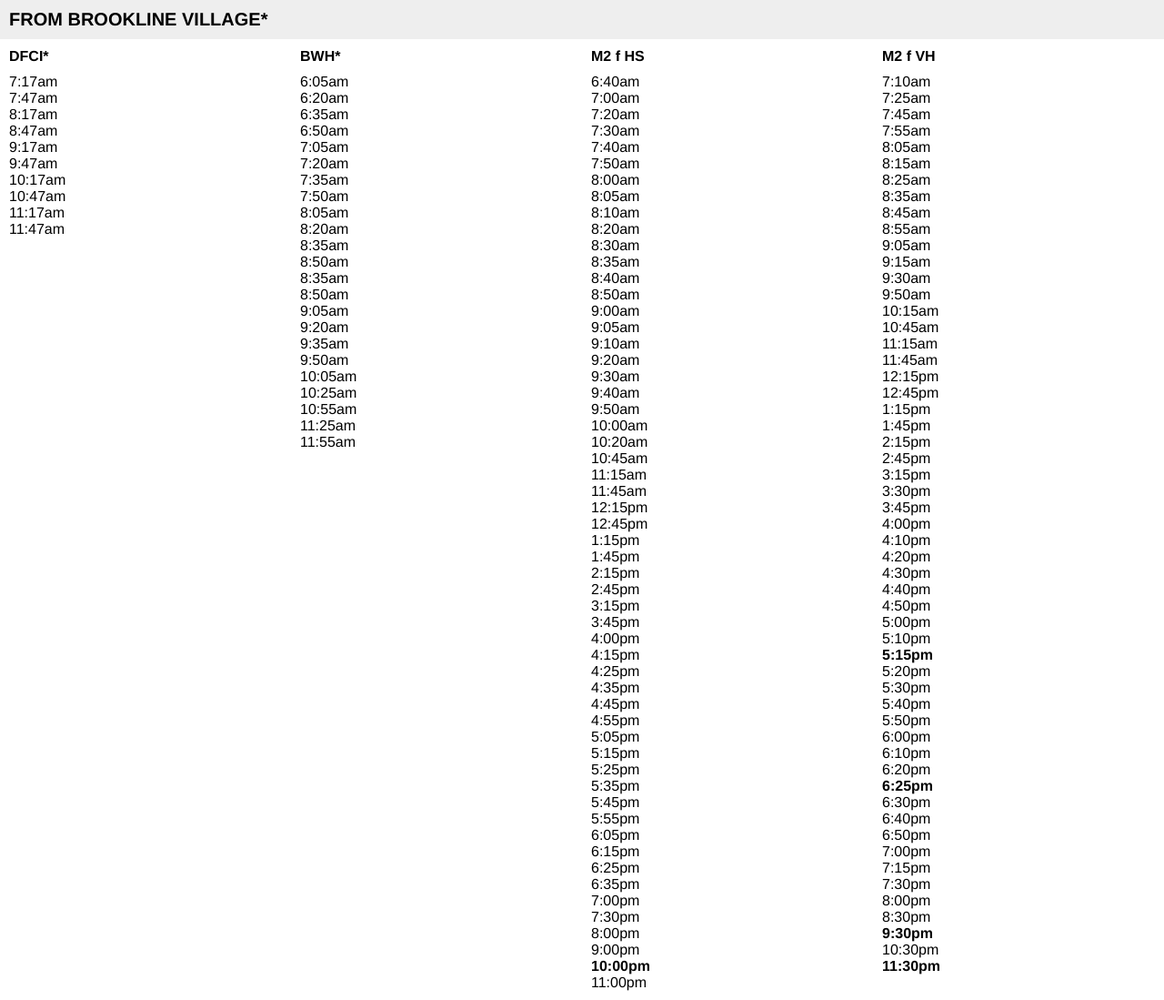
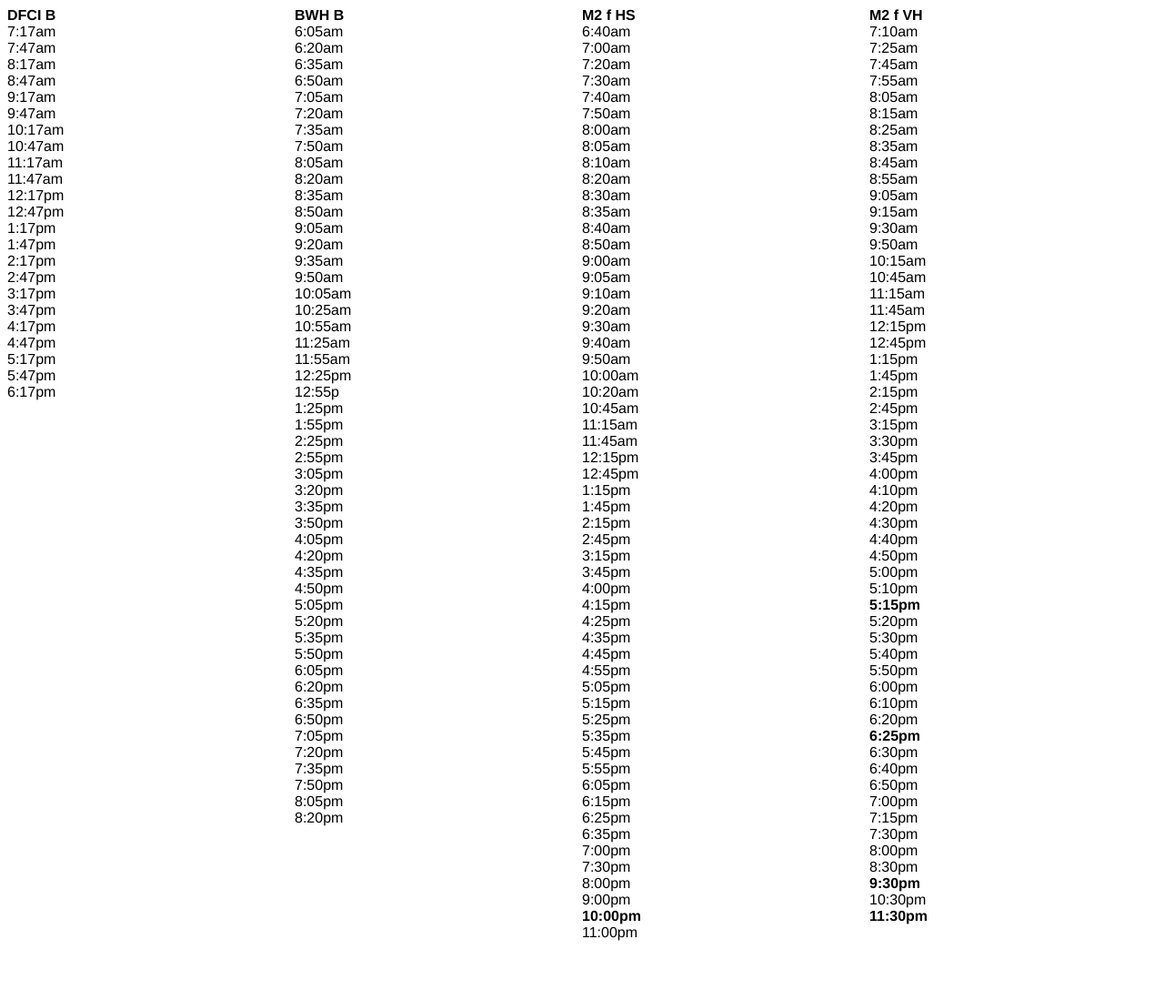
Before and after one commit to xindan/xindan.github.io, a Jekyll site: the page shuttle/index.html, which Jekyll copies as it is, in a window 1280 px wide. Shown: the whole page at 91% size. Built offline with Jekyll 4.4.1, drawn with Linux system fonts in a browser that asks for light colours; Markdown is read by kramdown in place of the engine named in the settings; after the commit the page ends 1034 px from its top, so only the background shows below that.

Commit message:
General updates

```diff
--- a/shuttle/index.html
+++ b/shuttle/index.html
@@ -2,24 +2,20 @@
 <html lang="en">
 <head>
 <meta charset="utf-8">
-<title>Shuttle</title>
+<title>shuttle | xindan's little world</title>
 <meta name="viewport" content="width=device-width, initial-scale=1">
 <style type="text/css">
-html { text-align: center; }
-body { text-align: left; margin: 0 auto; font-family: "Helvetica Neue"; }
-h1, h2, ul { margin: 0; padding: 10px; }
-h1 { font-size: 20px; text-transform: uppercase; background: #eee;  }
-h2 { font-size: 16px; padding-bottom: 0; }
+body { font-family: "helvetica neue", sans-serif; }
+div { float: left; width: 25%; }
+h2, ul { margin: 0; padding: 0; }
+h2 { font-size: 1em; }
 ul { list-style: none; }
-div { float: left; width: 25%; }
 </style>
 </head>
 <body>
 
-<h1>From Brookline Village*</h1>
-
 <div>
-<h2>DFCI*</h2>
+<h2>DFCI B</h2>
 <ul>
 <li>7:17am</li>
 <li>7:47am</li>
@@ -31,11 +27,24 @@ div { float: left; width: 25%; }
 <li>10:47am</li>
 <li>11:17am</li>
 <li>11:47am</li>
+<li>12:17pm</li>
+<li>12:47pm</li>
+<li>1:17pm</li>
+<li>1:47pm</li>
+<li>2:17pm</li>
+<li>2:47pm</li>
+<li>3:17pm</li>
+<li>3:47pm</li>
+<li>4:17pm</li>
+<li>4:47pm</li>
+<li>5:17pm</li>
+<li>5:47pm</li>
+<li>6:17pm</li>
 </ul>
 </div>
 
 <div>
-<h2>BWH*</h2>
+<h2>BWH B</h2>
 <ul>
 <li>6:05am</li>
 <li>6:20am</li>
@@ -49,8 +58,6 @@ div { float: left; width: 25%; }
 <li>8:20am</li>
 <li>8:35am</li>
 <li>8:50am</li>
-<li>8:35am</li>
-<li>8:50am</li>
 <li>9:05am</li>
 <li>9:20am</li>
 <li>9:35am</li>
@@ -60,6 +67,35 @@ div { float: left; width: 25%; }
 <li>10:55am</li>
 <li>11:25am</li>
 <li>11:55am</li>
+<li>12:25pm</li>
+<li>12:55p</li>
+<li>1:25pm</li>
+<li>1:55pm</li>
+<li>2:25pm</li>
+<li>2:55pm</li>
+<li>3:05pm</li>
+<li>3:20pm</li>
+<li>3:35pm</li>
+<li>3:50pm</li>
+<li>4:05pm</li>
+<li>4:20pm</li>
+<li>4:35pm</li>
+<li>4:50pm</li>
+<li>5:05pm</li>
+<li>5:20pm</li>
+<li>5:35pm</li>
+<li>5:50pm</li>
+<li>6:05pm</li>
+<li>6:20pm</li>
+<li>6:35pm</li>
+<li>6:50pm</li>
+<li>7:05pm</li>
+<li>7:20pm</li>
+<li>7:35pm</li>
+<li>7:50pm</li>
+<li>8:05pm</li>
+<li>8:20pm</li>
+
 </ul>
 </div>
 
```
